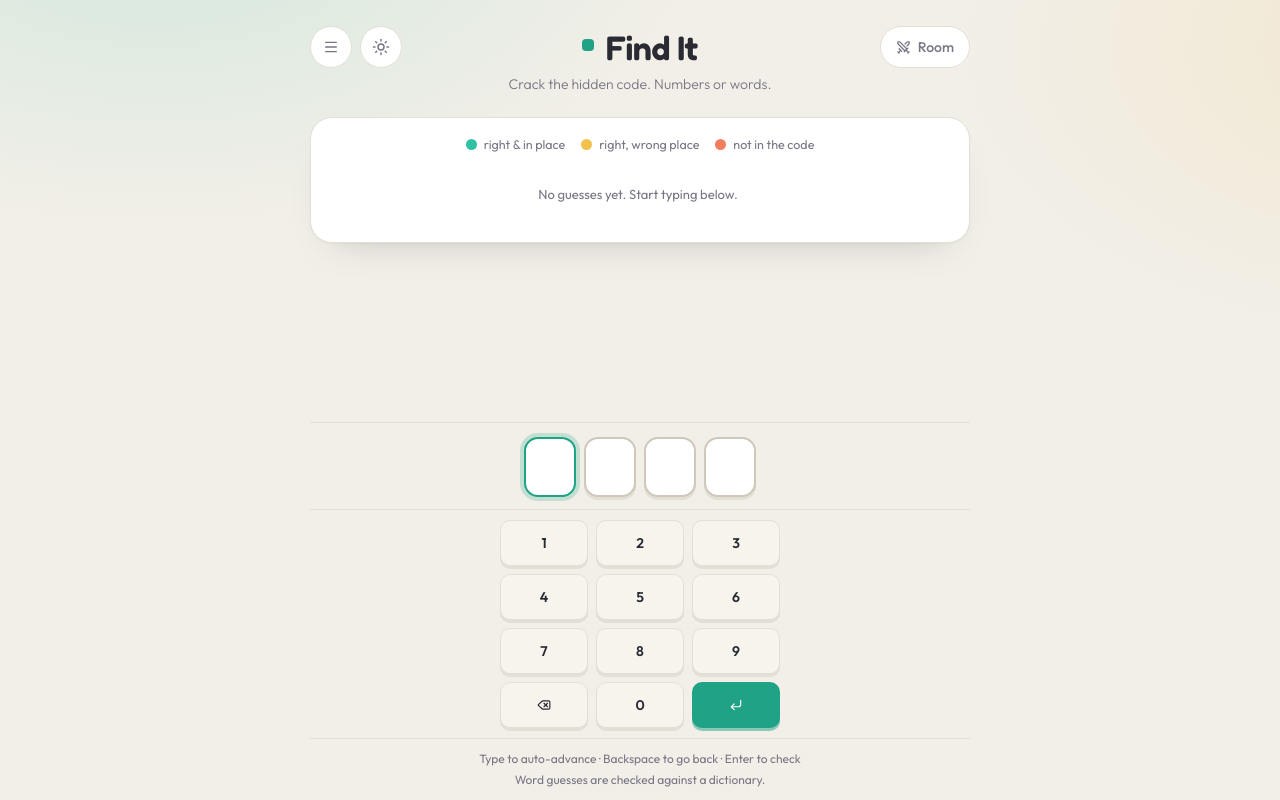
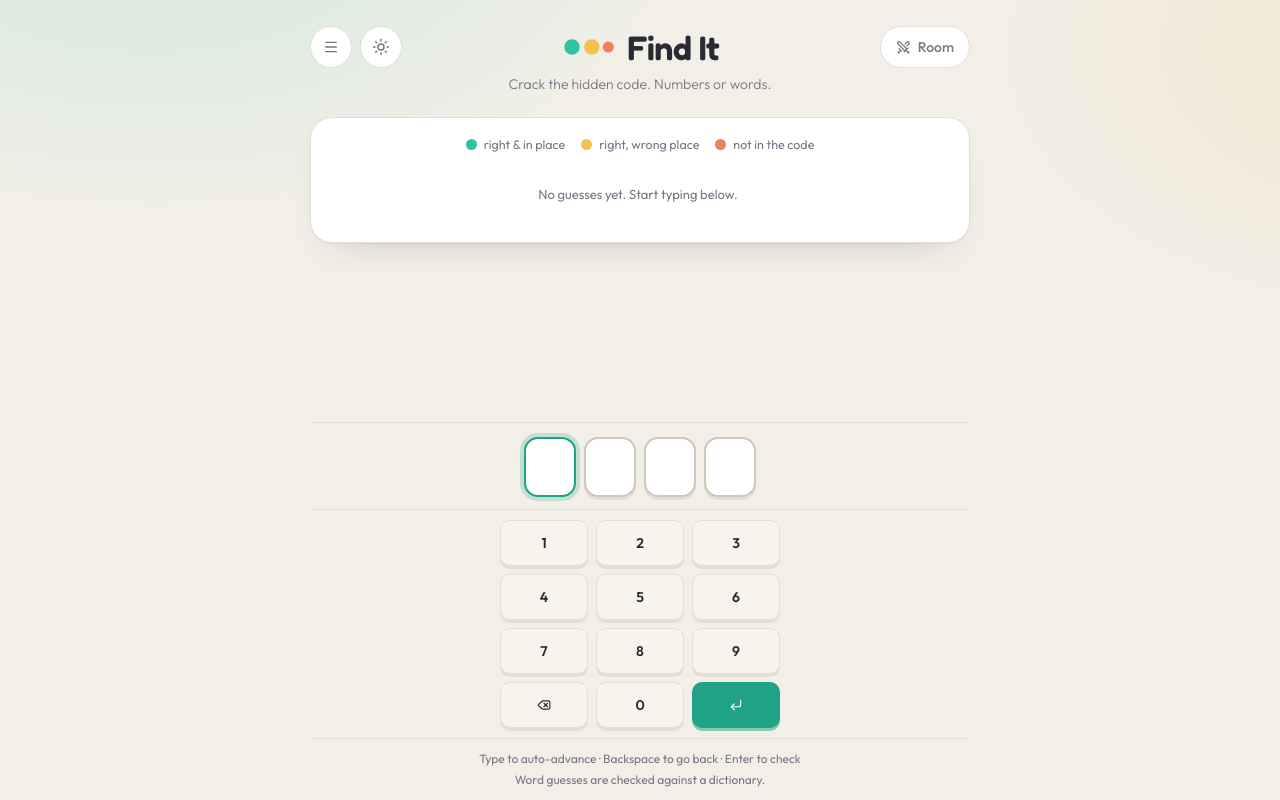
Before and after one commit to nizarhamza/find-it, a plain HTML site: page index.html in a window 1280 px wide. Drawn offline with Linux system fonts and the light colour scheme.

Commit message:
Add three-dot logo mark to the header, matching the app icon
The h1 previously had a single square accent-coloured dot via
::before. Replaced it with an inline SVG of the same three dots used
in the favicon/app icon (green, amber, red, same colours and relative
sizing), without the icon's dark tile backing — just the dots
themselves next to "Find It".

```diff
--- a/index.html
+++ b/index.html
@@ -161,10 +161,11 @@
     font-weight:600;font-size:34px;letter-spacing:-.02em;color:var(--text);
     display:flex;align-items:center;gap:11px;
   }
-  h1::before{
-    content:"";width:12px;height:12px;border-radius:4px;
-    background:var(--accent);transform:translateY(-2px);flex:none;
-  }
+  /* Same three dots as the favicon/app icon (see the <link rel="icon"> in <head>) — same
+     colours and proportions, just without its dark tile backing, inlined as SVG so it
+     stays crisp at any size. viewBox is cropped to the dots themselves (the icon's own
+     64x64 canvas is mostly tile padding). */
+  .logo-icon{flex:none;height:22px;width:auto}
   .sub{color:var(--muted);font-size:14px;font-weight:300;margin-top:7px;text-align:center}
 
   /* menu + theme sit together, pinned to the row's start edge (right in RTL — a
@@ -822,7 +823,7 @@
         <button class="menu-btn" id="menuBtn" title="Game menu" aria-label="Toggle mode &amp; settings menu" aria-expanded="false" aria-controls="settingsPanel"><svg class="icon" viewBox="0 0 24 24" fill="none" stroke="currentColor" stroke-width="2" stroke-linecap="round" stroke-linejoin="round" aria-hidden="true"><path d="M4 5h16"/><path d="M4 12h16"/><path d="M4 19h16"/></svg></button>
         <button class="theme-btn" id="themeBtn" title="Switch theme" aria-label="Switch colour theme"><svg class="icon" viewBox="0 0 24 24" fill="none" stroke="currentColor" stroke-width="2" stroke-linecap="round" stroke-linejoin="round" aria-hidden="true"><path d="M20.985 12.486a9 9 0 1 1-9.473-9.472c.405-.022.617.46.402.803a6 6 0 0 0 8.268 8.268c.344-.215.825-.004.803.401"/></svg></button>
       </div>
-      <h1>Find It</h1>
+      <h1><svg class="logo-icon" viewBox="8 22 50 20" aria-hidden="true"><circle cx="18" cy="32" r="7" fill="#2fc2a2"/><circle cx="36" cy="32" r="7" fill="#f2c14e"/><circle cx="51" cy="32" r="5" fill="#f07e5f"/></svg>Find It</h1>
       <button class="room-btn" id="roomBtn" type="button" title="Room" aria-label="Open multiplayer room">
         <span class="room-btn-ic" id="roomBtnIcon" aria-hidden="true"><svg class="icon" viewBox="0 0 24 24" fill="none" stroke="currentColor" stroke-width="2" stroke-linecap="round" stroke-linejoin="round"><polyline points="14.5 17.5 3 6 3 3 6 3 17.5 14.5"/><line x1="13" x2="19" y1="19" y2="13"/><line x1="16" x2="20" y1="16" y2="20"/><line x1="19" x2="21" y1="21" y2="19"/><polyline points="14.5 6.5 18 3 21 3 21 6 17.5 9.5"/><line x1="5" x2="9" y1="14" y2="18"/><line x1="7" x2="4" y1="17" y2="20"/><line x1="3" x2="5" y1="19" y2="21"/></svg></span><span id="roomBtnText">Room</span>
       </button>
```
